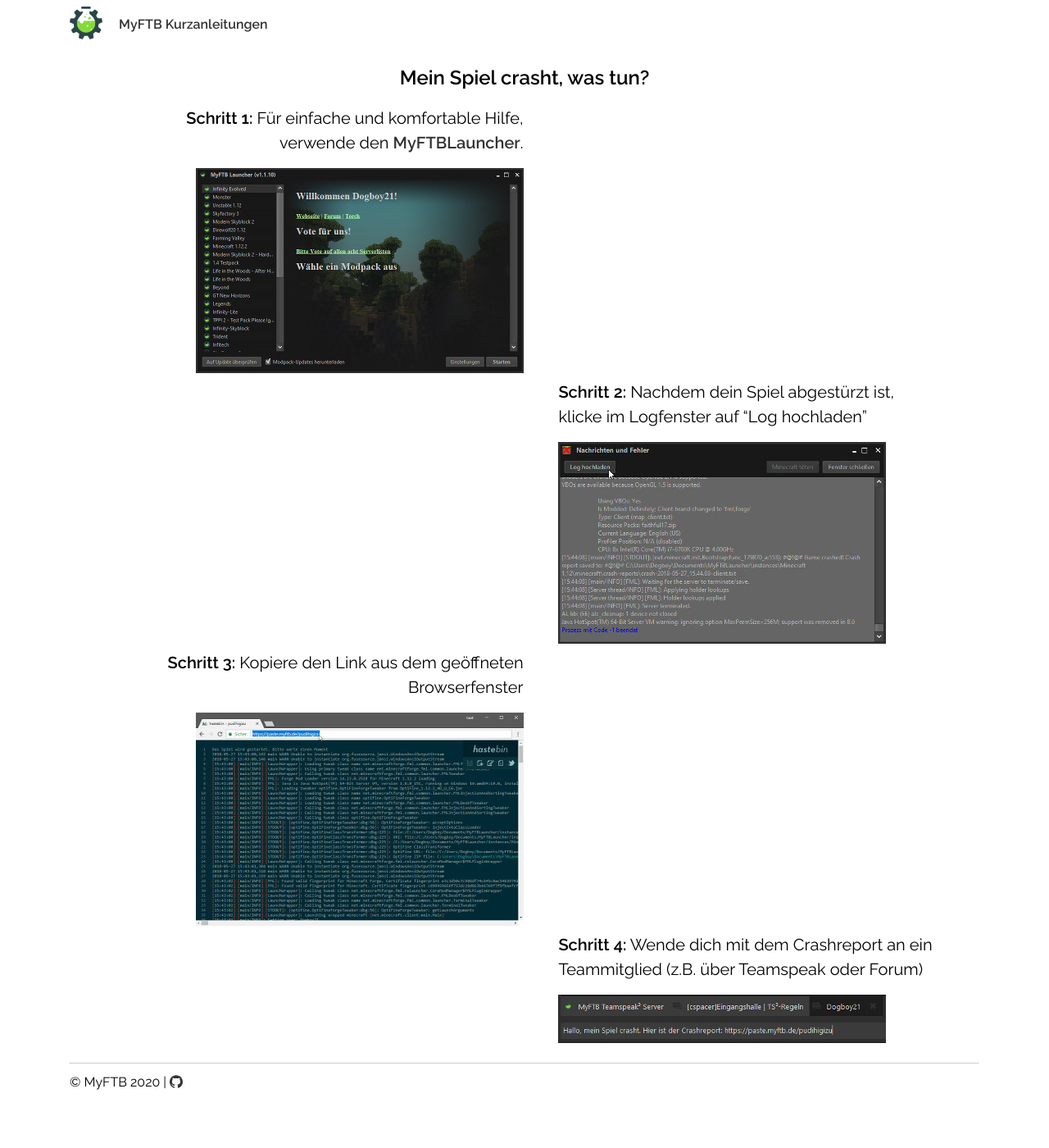
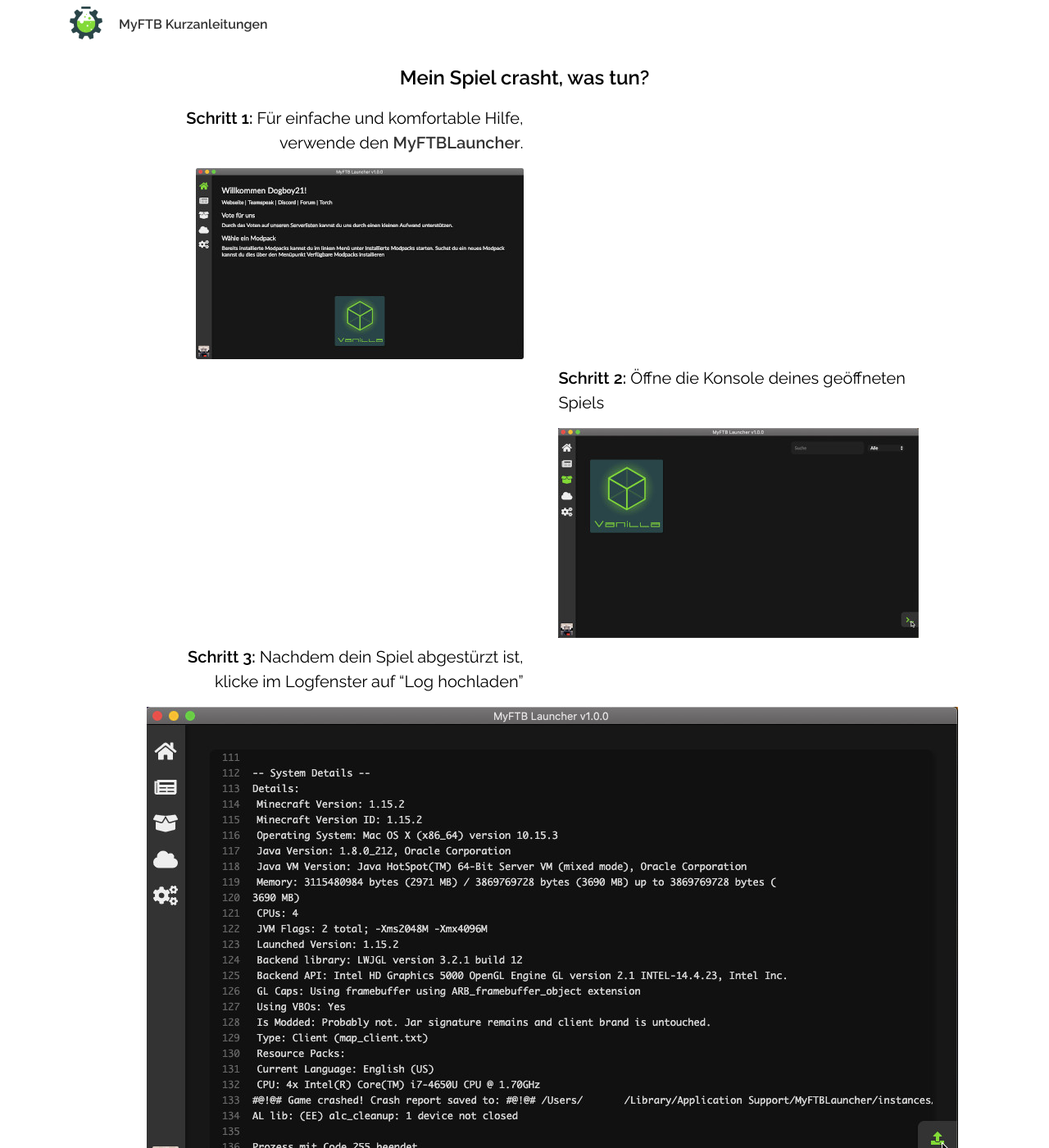
Before and after one commit to MyFTB/guides, a Jekyll site: the page built from guides/crashs/crashs.md, in a window 1280 px wide and 1400 px high. Shown: the whole window at 82% size. Built offline with Jekyll 4.4.1, drawn with Linux system fonts in a browser that asks for light colours.

Commit message:
Crashreport Guide auf neuen Launcher aktualisiert

```diff
--- a/guides/crashs/crashs.md
+++ b/guides/crashs/crashs.md
@@ -8,9 +8,11 @@ stepbystep: true
 
 - **Schritt 1:** Für einfache und komfortable Hilfe, verwende den [MyFTBLauncher](https://torch.myftb.de/launcher).
 ![MyFTBLauncher](/guides/crashs/launcher.jpg)
-- **Schritt 2:** Nachdem dein Spiel abgestürzt ist, klicke im Logfenster auf "Log hochladen"
+- **Schritt 2:** Öffne die Konsole deines geöffneten Spiels
+![MyFTBLauncher](/guides/crashs/openlog.jpg)
+- **Schritt 3:** Nachdem dein Spiel abgestürzt ist, klicke im Logfenster auf "Log hochladen"
 ![Logfenster](/guides/crashs/log.jpg)
-- **Schritt 3:** Kopiere den Link aus dem geöffneten Browserfenster
+- **Schritt 4:** Kopiere den Link aus dem geöffneten Browserfenster
 ![Browserfenster](/guides/crashs/browser.jpg)
-- **Schritt 4:** Wende dich mit dem Crashreport an ein Teammitglied (z.B. über Teamspeak oder Forum)
+- **Schritt 5:** Wende dich mit dem Crashreport an ein Teammitglied (z.B. über Teamspeak oder Forum)
 ![Kontakt](/guides/crashs/kontakt.jpg)
```
Also changed, not shown: guides/crashs/browser.jpg, guides/crashs/launcher.jpg, guides/crashs/log.jpg, guides/crashs/openlog.jpg (added).
